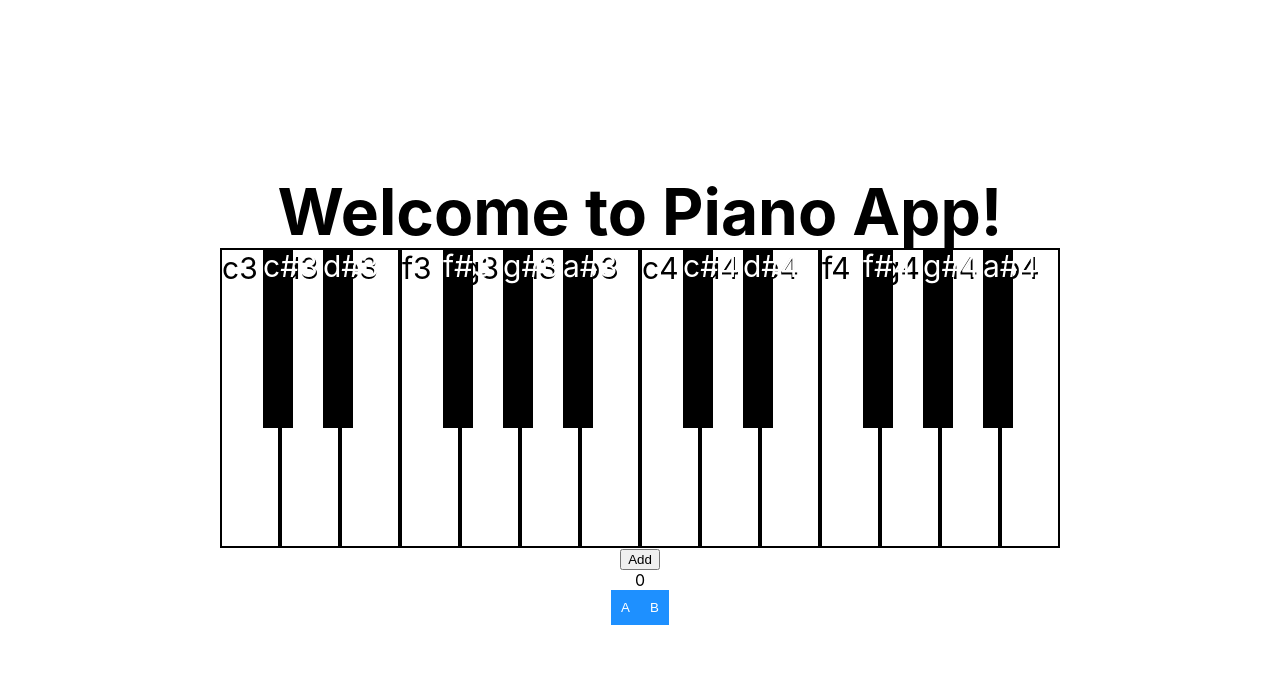
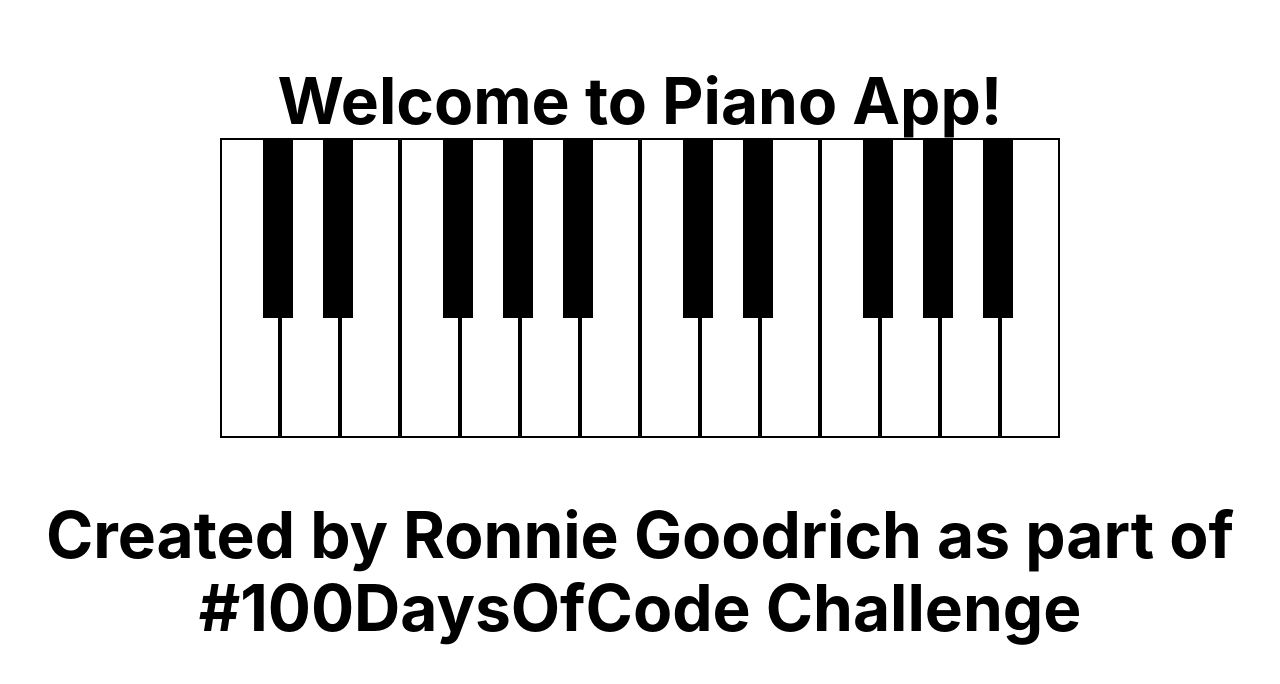
Before and after one commit to kahootbird/Music-Maker, a Next.js app: page / in a window 1280 px wide. Shown: the top 684 px of the page. Built offline with nearby package versions, Linux system fonts and the light colour scheme.

Commit message:
piano playing /w modified div every click

```diff
--- a/comps/Key.js
+++ b/comps/Key.js
@@ -5,18 +5,22 @@ import styles from '../styles/Home.module.css'
 const Key = (props) => {
 
 const [keyvalue, setKeyValue] = useState(0)
-console.log("VALUE" + keyvalue)
+
 function click_btn()
 {
   setKeyValue(1)
   //console.log("CLICKED")
   //console.log(props.keynote)
   props.call_playsound(props.keynote)
-
+  setTimeout(fix_keypress,200)
 
   //console.log(this.key())
 }
-
+function fix_keypress()
+{
+  //console.log("fix keypress")
+  setKeyValue(0)
+}
 var cmdDown = false;
 
 var noteIsFlat = 0
@@ -26,11 +30,13 @@ var info
 if (noteIsFlat == 0)
 {
   if (keyvalue == 0)
+
+  //      {props.keynote}
   var info = (
     <piano>
     <div class="container" onClick={click_btn}>
       <div className={styles.key}>
-      {props.keynote}
+
       </div>
     </div>
     </piano>
@@ -40,7 +46,7 @@ if (noteIsFlat == 0)
       <piano>
       <div class="container" onClick={click_btn}>
         <div className={styles.keypressed}>
-        {props.keynote}
+
         </div>
       </div>
       </piano>
@@ -53,7 +59,7 @@ else
     <piano>
     <div class="container">
       <div className={styles.keyflat} onClick={click_btn}>
-      {props.keynote}
+
       </div>
     </div>
     </piano>
--- a/comps/Piano.js
+++ b/comps/Piano.js
@@ -13,8 +13,6 @@ const Piano = (props) => {
   return (
   <piano>
   <div className={styles.piano}>
-
-
   < Key keynote="c3" call_playsound={call_playsound} />
   < Key keynote="c#3" flat={true} call_playsound={call_playsound} />
   < Key keynote="d3" call_playsound={call_playsound} />
--- a/pages/index.js
+++ b/pages/index.js
@@ -112,7 +112,15 @@ function useKeyPress(targetKey) {
      padding: "10px",
      fontFamily: "Arial"
    };
-
+//<Component1 handleAdd={handleAdd} />
+/*
+  <button className="note" style={buttonstyle} onClick={() => notez("A4")}>
+  {"A"}
+  </button>
+  <button className="note" style={buttonstyle} onClick={() => notez("B4")}>
+  {"B"}
+  </button>
+*/
   return (
     <div className={styles.container}>
 
@@ -132,21 +140,19 @@ function useKeyPress(targetKey) {
           Welcome to Piano App!
         </h1>
 < Piano piano_key_click={piano_key_click}/>
-<Component1 handleAdd={handleAdd} />
-{count}
+
 
 
 
 <div class="container">
+<br />
+<br />
+<br />
+<h1 className={styles.title}>
+  Created by Ronnie Goodrich as part of #100DaysOfCode Challenge
+</h1>
   <div class="buttons">
 
-
-  <button className="note" style={buttonstyle} onClick={() => notez("A4")}>
-  {"A"}
-  </button>
-  <button className="note" style={buttonstyle} onClick={() => notez("B4")}>
-  {"B"}
-  </button>
 
 
 
--- a/styles/Home.module.css
+++ b/styles/Home.module.css
@@ -29,6 +29,10 @@
 
 .keypressed, .key.flat.pressed {
   background-color: #00d8ff;
+   height: 300px;
+   width: 60px;
+   border: 2px solid black;
+   font-size: 30px;
 }
 
 .key-text {
@@ -41,7 +45,7 @@
 }
 
 .main {
-  min-height: 100vh;
+  min-height: 50vh;
   padding: 4rem 0;
   flex: 1;
   display: flex;
```
